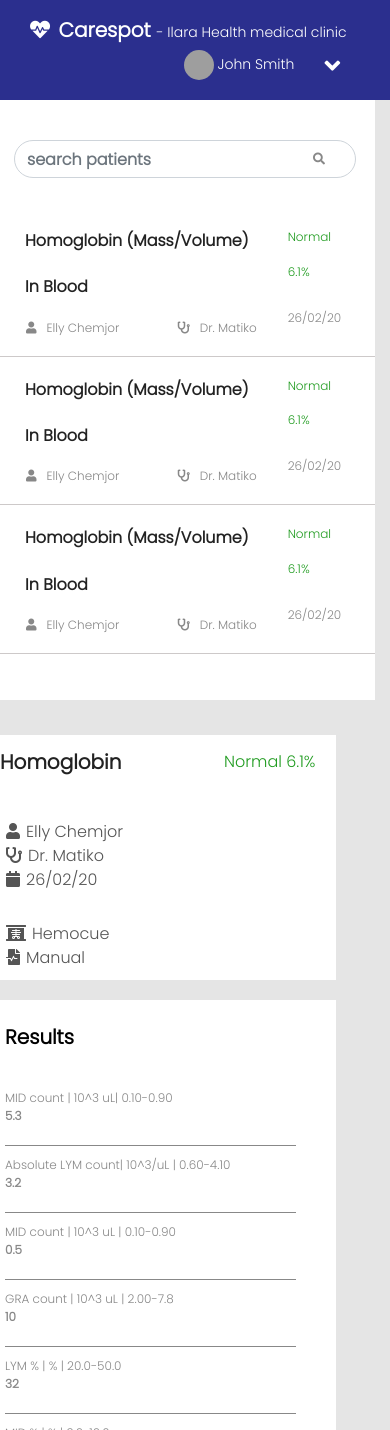
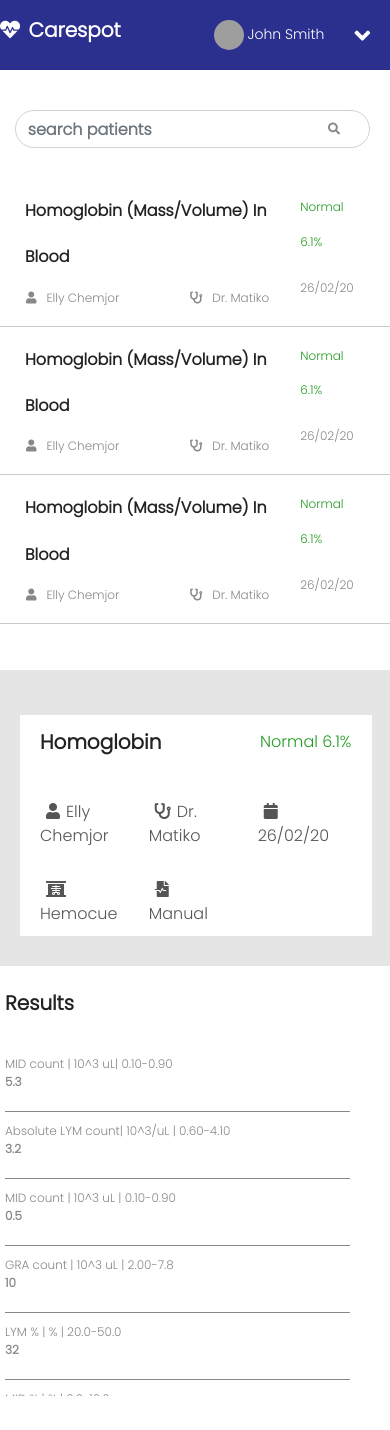
Before and after one commit to Ennyola/carespot, a React (Create React App) app: page /lab in a window 390 px wide. After the commit the page ends 1396 px from the top, so only its background shows below. Built offline with nearby package versions, Linux system fonts and the light colour scheme; grey boxes are pictures that could not be loaded.

Commit message:
page fully responsive

```diff
--- a/src/components/Navbar.js
+++ b/src/components/Navbar.js
@@ -7,9 +7,10 @@ class Navbar extends Component{
     render(){
         return(
             <nav className = "Navbar">
+                <div className = "nav-contents">
                 <span className = "brand">
                     <i className="fas fa-heartbeat"></i>
-                    <span className = "logo"> Carespot </span> - Ilara Health medical clinic
+                    <span className = "logo"> Carespot </span> <span id = "brand-value">- Ilara Health medical clinic</span>
                 </span>
                 <span className = "nav-config">
                     <ul className = "nav">
@@ -22,6 +23,7 @@ class Navbar extends Component{
                       <li> <i id = "collapse-icon" data-toggle = "collapse" data-target = "#links" className="fas fa-angle-down"></i> </li>
                     </ul>
                 </span>
+                </div>
                 <ul className = "collapse" id = "links">
                     <li className = "collapse-links"> <i className="side-icons fas fa-th"></i>  Dashboard</li>
                     <li className = "collapse-links"><i className="side-icons fas fa-user"></i> Patients</li>
@@ -29,10 +31,7 @@ class Navbar extends Component{
                     <li className = "collapse-links"><i className="side-icons far fa-comment-alt"></i> Messaging</li>
                     <li className = "collapse-links"> <i className="side-icons far fa-heart"></i>Loyalty</li>
                     <li className = "collapse-links"><i className="side-icons fas fa-cog"></i>Settings</li>
-                    <li className = "collapse-links">
-                        <i className="side-icons fas fa-bell"></i>
-                        Notifications
-                    </li>
+                    <li className = "collapse-links"> <i className="side-icons fas fa-bell"></i>Notifications</li>
                 </ul>
 
             </nav>
--- a/src/public/css/body.css
+++ b/src/public/css/body.css
@@ -171,8 +171,8 @@
 }
 
 .test-results h5 {
-    color: black;
-    font-weight: 900;
+    color: #222222;
+    font-weight: bold;
     margin-bottom: 30px;
 }
 
@@ -222,4 +222,23 @@
     .test-list {
         height: 600px;
     }
+    .body-section .col-md-6:first-child,
+    .body-section .col-md-6:last-child {
+        padding-right: unset;
+    }
+    .sample-details {
+        width: 95%;
+    }
+    .sample-details>.row {
+        flex-wrap: nowrap;
+    }
+    .test-results {
+        width: 100%;
+    }
+    .body-section .col-md-6:last-child>.row:first-child {
+        padding-left: 40px;
+    }
+    .body-section .col-md-6:last-child>.row {
+        margin-top: 10px;
+    }
 }
--- a/src/public/css/navbar.css
+++ b/src/public/css/navbar.css
@@ -2,8 +2,18 @@
     padding: 15px 30px;
 }
 
+.nav-contents {
+    display: flex;
+    justify-content: space-between;
+}
+
 .brand {
     font-size: 14px;
+}
+
+#links {
+    position: relative;
+    right: 5px;
 }
 
 .brand .fas {
@@ -54,9 +64,15 @@
     display: none;
 }
 
+@media(min-width:980px) {
+    #links {
+        display: none;
+    }
+}
+
 @media (max-width: 980px) {
     .Navbar {
-        min-height: 100px;
+        min-height: 70px;
     }
     .navicons {
         display: none;
@@ -65,3 +81,12 @@
         display: inline;
     }
 }
+
+@media (max-width: 700px) {
+    .Navbar {
+        padding: 15px 0px;
+    }
+    #brand-value {
+        display: none;
+    }
+}
```
